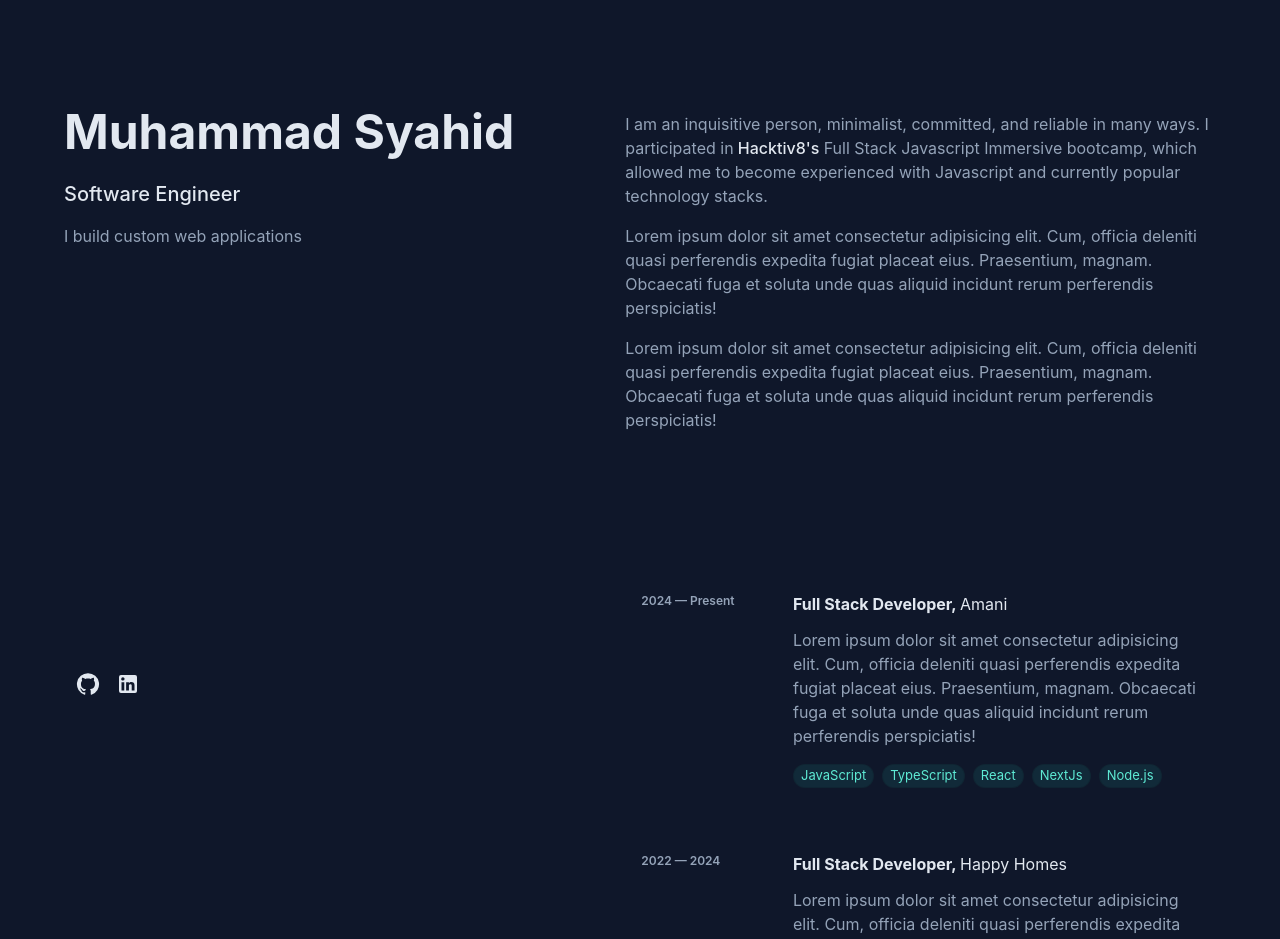
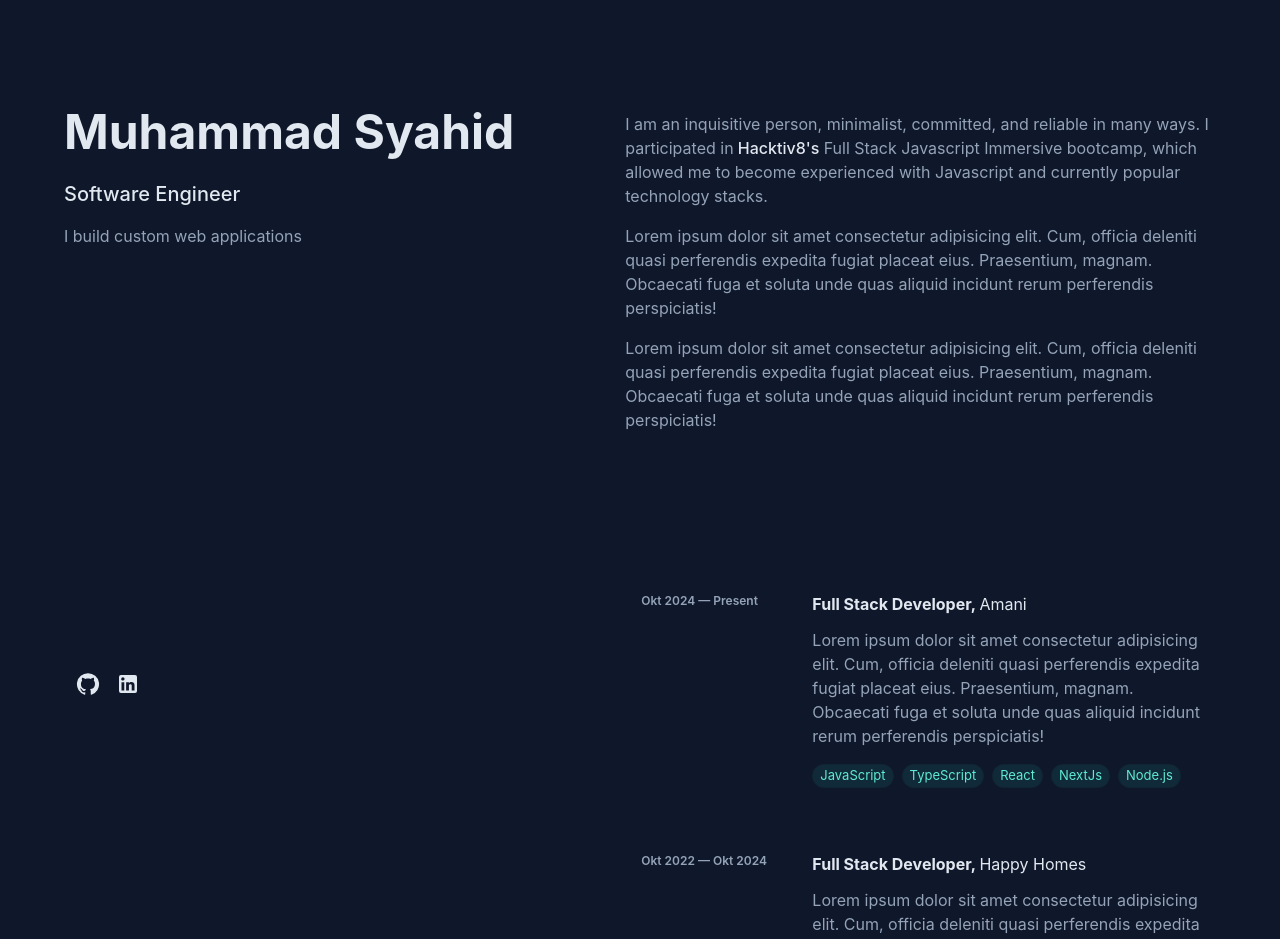
Before and after one commit to SyahidbinFadlyl/e-portofolio, a Next.js app: page / in a window 1280 px wide. Shown: the top 939 px of the page. Built offline with nearby package versions, Linux system fonts and the light colour scheme.

Commit message:
Update experience card layout and date format

```diff
--- a/src/components/ExperienceCard/index.tsx
+++ b/src/components/ExperienceCard/index.tsx
@@ -49,7 +49,7 @@ export default function ExperienceCard({ experience }: ExperienceCardProps) {
         </Typography>
       </Box>
 
-      <Box flex={{ sm: 3 }}>
+      <Box flex={{ sm: 2.5 }}>
         {/* Posisi & Perusahaan */}
         <Typography
           sx={{
--- a/src/static/experience.ts
+++ b/src/static/experience.ts
@@ -2,7 +2,7 @@ import { Experience } from "@/components/ExperienceCard"
 
 const list_experience: Experience[] = [
     {
-        year: "2024 — Present",
+        year: "Okt 2024 — Present",
         title: "Full Stack Developer",
         company: "Amani",
         description: `Lorem ipsum dolor sit amet consectetur adipisicing elit. Cum, officia
@@ -12,7 +12,7 @@ const list_experience: Experience[] = [
         skills: ["JavaScript", "TypeScript", "React", "NextJs", "Node.js"],
     },
     {
-        year: "2022 — 2024",
+        year: "Okt 2022 — Okt 2024",
         title: "Full Stack Developer",
         company: "Happy Homes",
         description: `Lorem ipsum dolor sit amet consectetur adipisicing elit. Cum, officia
```
